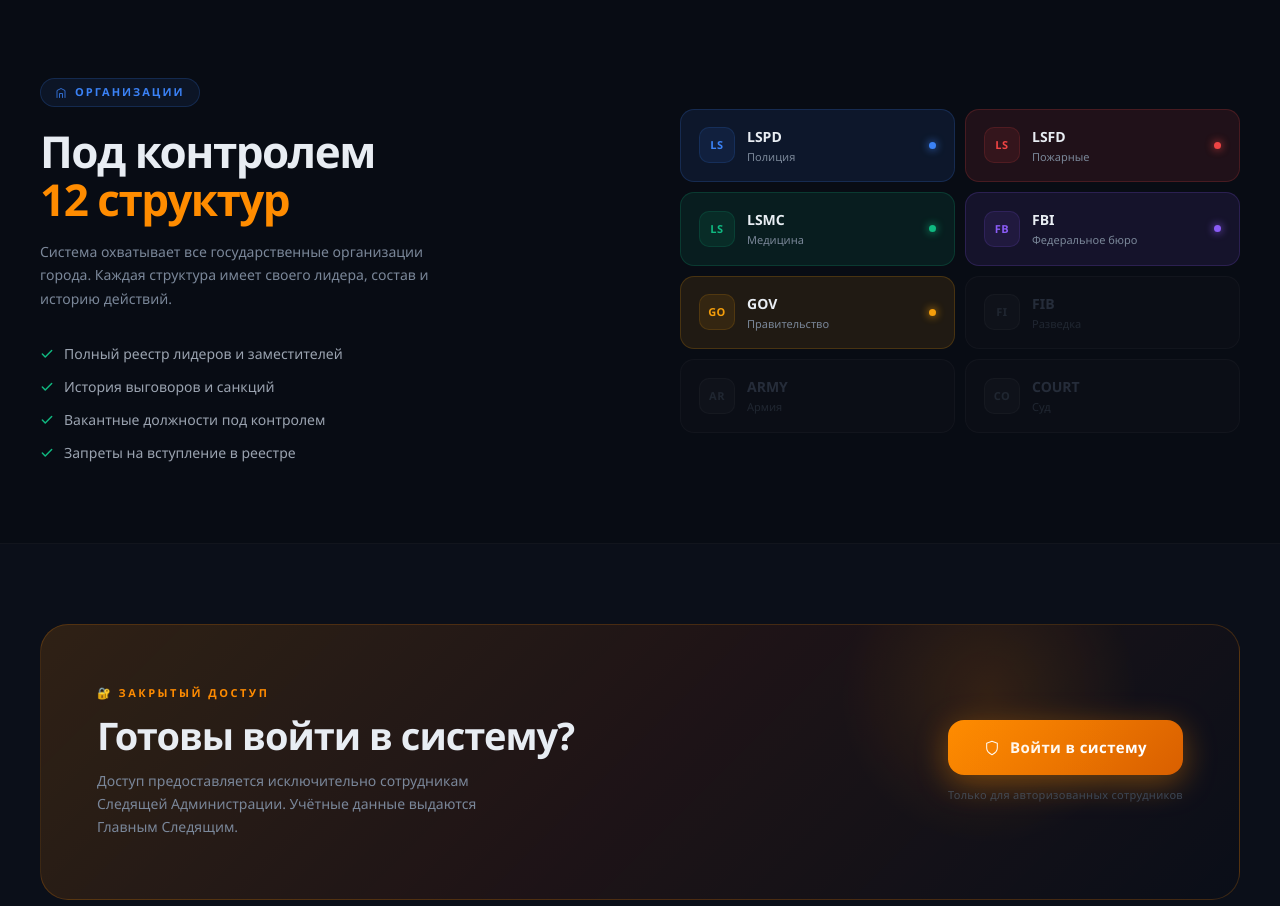
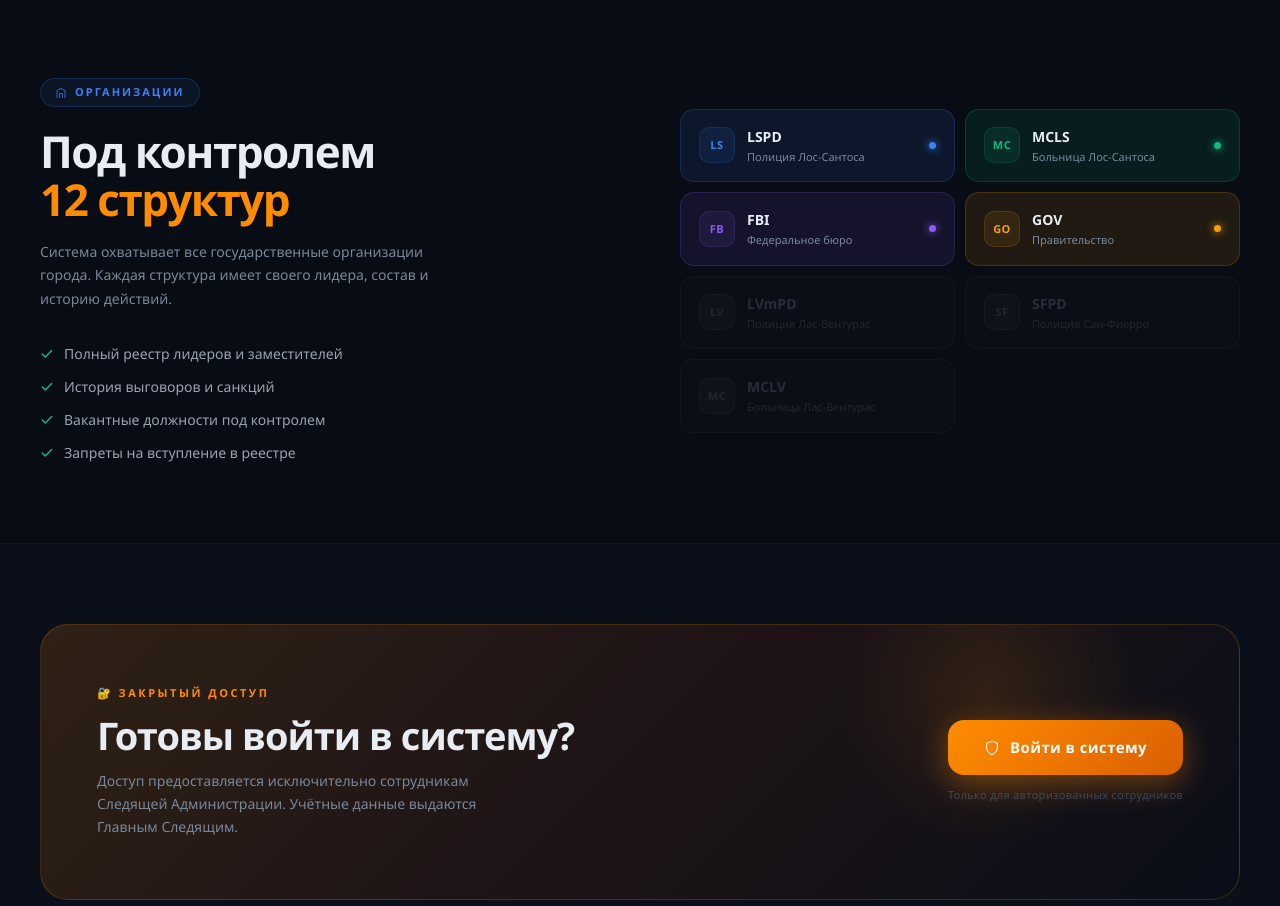
Before and after one commit to Kixo702/STATECORE-TEST, a React (Vite) app: page / in a window 1280 px wide. Shown: the part 2140-3046 px from the top of the page. Built offline with nearby package versions, Linux system fonts and the light colour scheme.

Commit message:
Update Accounts

```diff
--- a/src/components/Landing.jsx
+++ b/src/components/Landing.jsx
@@ -290,8 +290,14 @@ export default function Landing({ onLogin }) {
 
       setTimeout(() => {
         onLogin({
+          // login is stored in column E (index 4)
           login: found[4],
-          role: found[3] || 'Следящий'
+          // nickname is in column C (index 2)
+          nickname: found[2] || found[4],
+          // human-friendly role name
+          roleName: found[3] || 'Следящий',
+          // keep legacy role key too
+          role: found[3] || 'Следящий',
         })
       }, 900)
 
@@ -339,14 +345,13 @@ export default function Landing({ onLogin }) {
   ]
 
   const orgs = [
-    { name:'LSPD', label:'Полиция', color:'#3b82f6', active:true },
-    { name:'LSFD', label:'Пожарные', color:'#ef4444', active:true },
-    { name:'LSMC', label:'Медицина', color:'#10b981', active:true },
+    { name:'LSPD', label:'Полиция Лос-Сантоса', color:'#3b82f6', active:true },
+    { name:'MCLS', label:'Больница Лос-Сантоса', color:'#10b981', active:true },
     { name:'FBI', label:'Федеральное бюро', color:'#8b5cf6', active:true },
     { name:'GOV', label:'Правительство', color:'#f59e0b', active:true },
-    { name:'FIB', label:'Разведка', color:'#06b6d4', active:false },
-    { name:'ARMY', label:'Армия', color:'#64748b', active:false },
-    { name:'COURT', label:'Суд', color:'#ec4899', active:false },
+    { name:'LVmPD', label:'Полиция Лас-Вентурас', color:'#06b6d4', active:false },
+    { name:'SFPD', label:'Полиция Сан-Фиерро', color:'#64748b', active:false },
+    { name:'MCLV', label:'Больница Лас-Вентурас', color:'#ec4899', active:false },
   ]
 
   const stats = [
--- a/src/components/MobileHeader.jsx
+++ b/src/components/MobileHeader.jsx
@@ -17,7 +17,7 @@ export default function MobileHeader({ onMenu, title, user }) {
 
       <div className="flex items-center gap-3">
         <div className="w-8 h-8 rounded-md bg-orange-500/10 border border-orange-500/20 flex items-center justify-center text-orange-400 font-bold">
-          {user?.username?.[0]?.toUpperCase()}
+          {(user?.nickname || user?.username || user?.login)?.[0]?.toUpperCase()}
         </div>
       </div>
     </header>
--- a/src/components/Sidebar.jsx
+++ b/src/components/Sidebar.jsx
@@ -103,12 +103,12 @@ export default function Sidebar({
             <div className="flex items-center gap-3">
 
               <div className="w-10 h-10 rounded-xl bg-orange-500/10 border border-orange-500/20 flex items-center justify-center text-orange-400 font-bold">
-                {user.username?.[0]?.toUpperCase()}
+                {(user.nickname || user.username || user.login)?.[0]?.toUpperCase()}
               </div>
 
               <div className="leading-tight">
                 <div className="font-medium text-white">
-                  @{user.username}
+                  {user.nickname || user.username || user.login}
                 </div>
                 <div className="text-xs text-orange-400">
                   {user.roleName}
```
